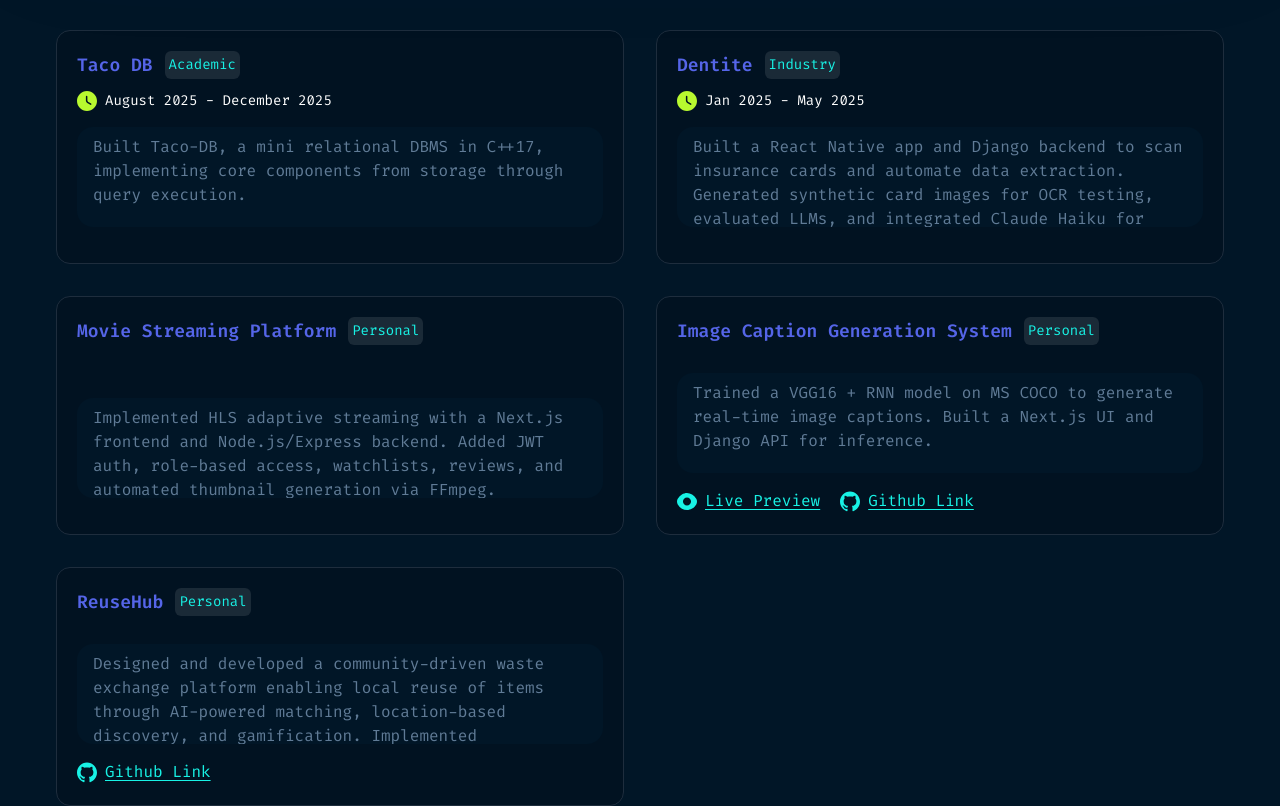
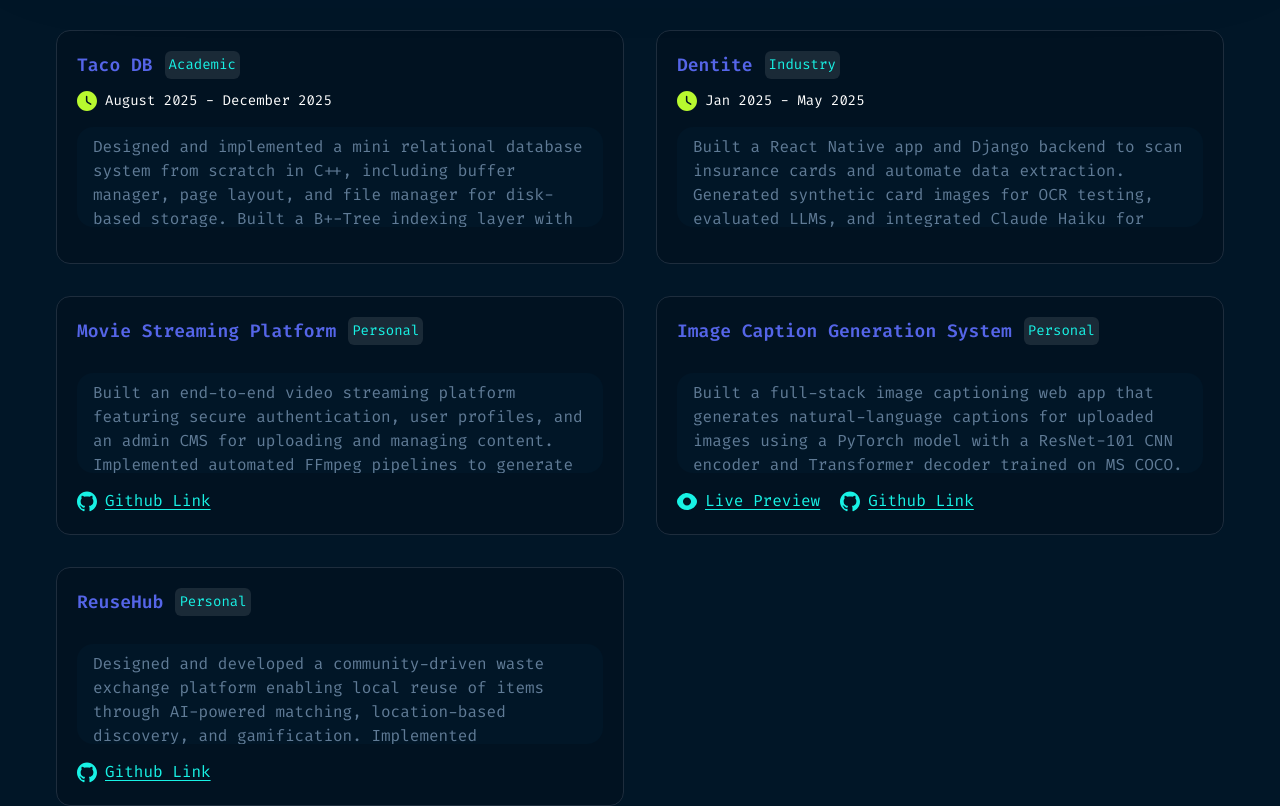
Before and after one commit to sahilk1234/Portfolio, a Next.js app: page / in a window 1280 px wide. Shown: the part 1480-2286 px from the top of the page. Built offline with nearby package versions, Linux system fonts and the light colour scheme; no server answers.

Commit message:
updated projects

```diff
--- a/content/projects/project2.json
+++ b/content/projects/project2.json
@@ -1,6 +1,7 @@
 {
   "priority": 3,
   "title": "Movie Streaming Platform",
-  "shortDescription": "Implemented HLS adaptive streaming with a Next.js frontend and Node.js/Express backend. Added JWT auth, role-based access, watchlists, reviews, and automated thumbnail generation via FFmpeg.",
-  "type": "Personal"
+  "shortDescription": "Built an end-to-end video streaming platform featuring secure authentication, user profiles, and an admin CMS for uploading and managing content. Implemented automated FFmpeg pipelines to generate HLS renditions, thumbnails, and video metadata, enabling resilient playback with HLS (via hls.js) and MP4 fallback for broader device support. Designed a scalable backend using Next.js App Router with TypeScript, Prisma + PostgreSQL, and Zod-validated APIs, while using Zustand for lightweight client-side state management; containerized services with Docker and integrated MinIO/S3 for reliable object storage.",
+  "type": "Personal",
+  "githubLink":"https://github.com/sahilk1234/video-streaming-app"
 }
--- a/content/projects/project3.json
+++ b/content/projects/project3.json
@@ -1,7 +1,7 @@
 {
   "priority": 4,
   "title": "Image Caption Generation System",
-  "shortDescription": "Trained a VGG16 + RNN model on MS COCO to generate real-time image captions. Built a Next.js UI and Django API for inference.",
+  "shortDescription": "Built a full-stack image captioning web app that generates natural-language captions for uploaded images using a PyTorch model with a ResNet-101 CNN encoder and Transformer decoder trained on MS COCO. Served optimized TorchScript inference through a FastAPI backend and integrated a responsive Next.js (TypeScript) UI for image upload, caption viewing, and history browsing. Implemented secure authentication/authorization with JWT-based guest sessions (24-hour history) and account merge on sign-in, persisting images and captions via SQLModel with SQLite by default and Postgres support. Packaged the entire system for deployment using Docker behind Nginx with Supervisor to run the frontend, API, and optional Postgres together.",
   "type": "Personal",
   "livePreview": "https://criminal-nessie-sahilk-556a89ae.koyeb.app",
   "githubLink": "https://github.com/sahilk1234/Image_caption"
--- a/content/projects/project4.json
+++ b/content/projects/project4.json
@@ -1,7 +1,7 @@
 {
   "priority": 1,
   "title": "Taco DB",
-  "shortDescription": "Built Taco-DB, a mini relational DBMS in C++17, implementing core components from storage through query execution.",
+  "shortDescription": "Designed and implemented a mini relational database system from scratch in C++, including buffer manager, page layout, and file manager for disk-based storage. Built a B+-Tree indexing layer with bulk-load, point/range queries, and iterators over custom varlen data pages. Implemented core query operators (scan, selection, projection, aggregation, index scan, joins, external sort) using an iterator-based execution model. Tuned page layout, index fill factor, and join/sort pipelines to satisfy strict performance and memory constraints on TPC-H–style workloads under an automated test harness.",
   "type": "Academic",
   "siteAge": "August 2025 - December 2025"
 }
--- a/src/components/Navbar/Navbar.tsx
+++ b/src/components/Navbar/Navbar.tsx
@@ -28,7 +28,7 @@
     href: "/#experience",
   },
   {
-    label: "_contact-me",
+    label: "_contact",
     href: "/#contact",
   },
 ];
```
